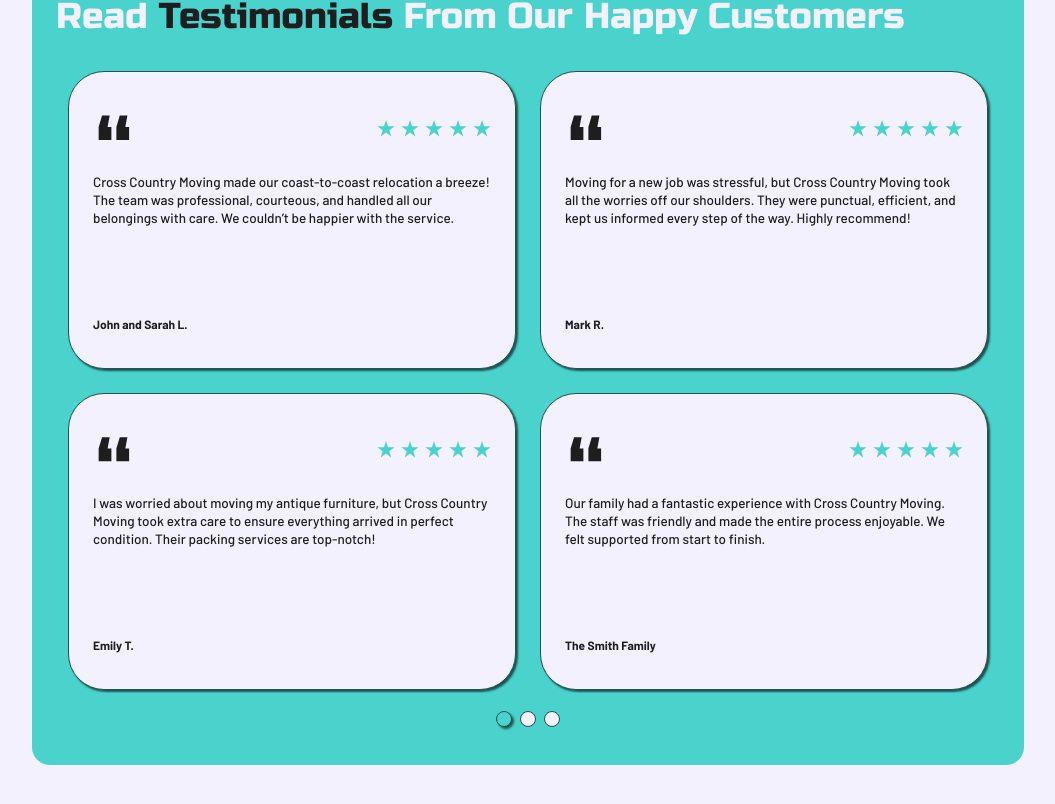
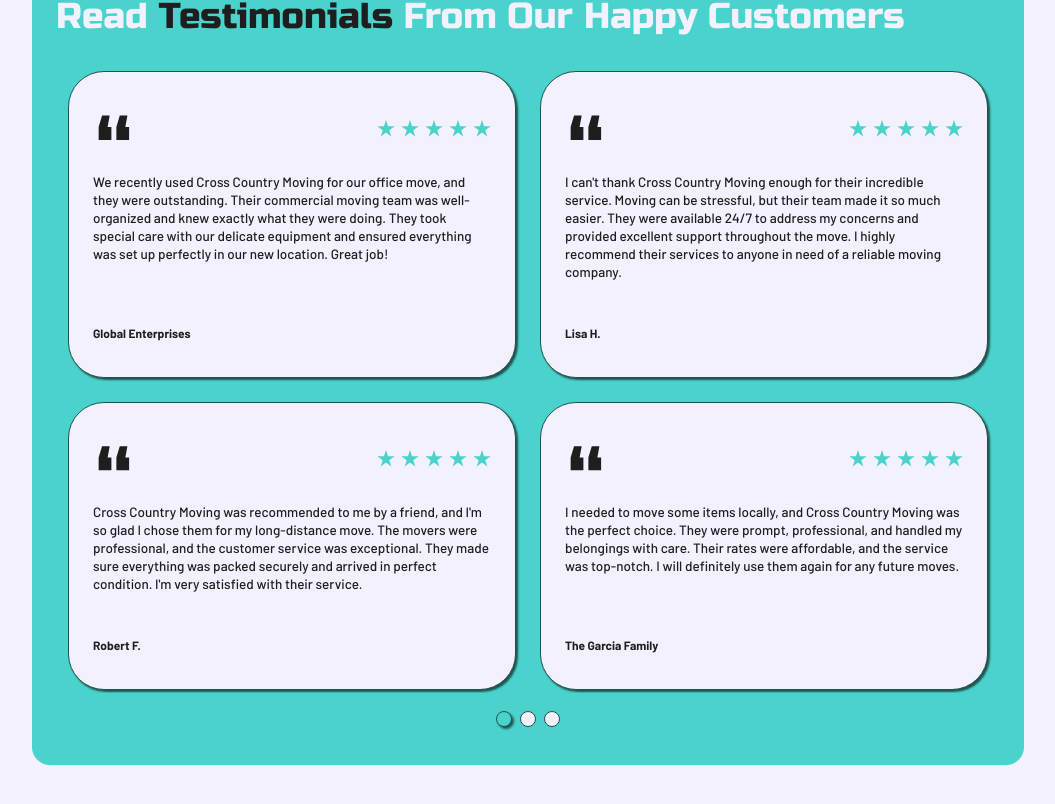
Before and after one commit to Moving-Projects/Cross-Country-Moving, a Next.js app: page / in a window 1280 px wide. Shown: the part 3487-4291 px from the top of the page, without its empty margins (112-1167 px from the left). Built offline with nearby package versions, Linux system fonts and the light colour scheme.

Commit message:
testemonials update

```diff
--- a/app/home/Testimonials.tsx
+++ b/app/home/Testimonials.tsx
@@ -27,10 +27,10 @@
                 <Slider {...settings} className='relative'>
                     <div className="h-full">
                         <div className="grid grid-cols-1 lg:grid-cols-2 lg:gap-x-8 gap-y-4 lg:gap-y-8 min-h-full">
-                            <Card hidden={false} author="John and Sarah L." review="Cross Country Moving made our coast-to-coast relocation a breeze! The team was professional, courteous, and handled all our belongings with care. We couldn’t be happier with the service."/>
-                            <Card hidden={false} author="Mark R." review="Moving for a new job was stressful, but Cross Country Moving took all the worries off our shoulders. They were punctual, efficient, and kept us informed every step of the way. Highly recommend!"/>
-                            <Card hidden={true} author="Emily T." review="I was worried about moving my antique furniture, but Cross Country Moving took extra care to ensure everything arrived in perfect condition. Their packing services are top-notch!"/>
-                            <Card hidden={true} author="The Smith Family" review="Our family had a fantastic experience with Cross Country Moving. The staff was friendly and made the entire process enjoyable. We felt supported from start to finish."/>
+                            <Card hidden={false} author="Global Enterprises" review="We recently used Cross Country Moving for our office move, and they were outstanding. Their commercial moving team was well-organized and knew exactly what they were doing. They took special care with our delicate equipment and ensured everything was set up perfectly in our new location. Great job!"/>
+                            <Card hidden={false} author="Lisa H." review="I can't thank Cross Country Moving enough for their incredible service. Moving can be stressful, but their team made it so much easier. They were available 24/7 to address my concerns and provided excellent support throughout the move. I highly recommend their services to anyone in need of a reliable moving company."/>
+                            <Card hidden={true} author="Robert F." review="Cross Country Moving was recommended to me by a friend, and I'm so glad I chose them for my long-distance move. The movers were professional, and the customer service was exceptional. They made sure everything was packed securely and arrived in perfect condition. I'm very satisfied with their service."/>
+                            <Card hidden={true} author="The Garcia Family" review="I needed to move some items locally, and Cross Country Moving was the perfect choice. They were prompt, professional, and handled my belongings with care. Their rates were affordable, and the service was top-notch. I will definitely use them again for any future moves."/>
                         </div>
                     </div>
 
```
